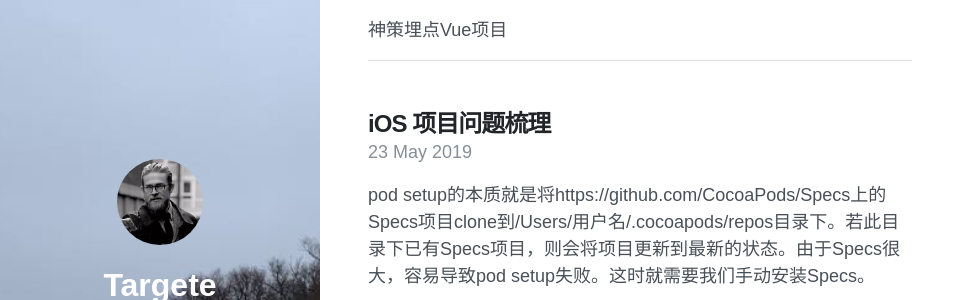
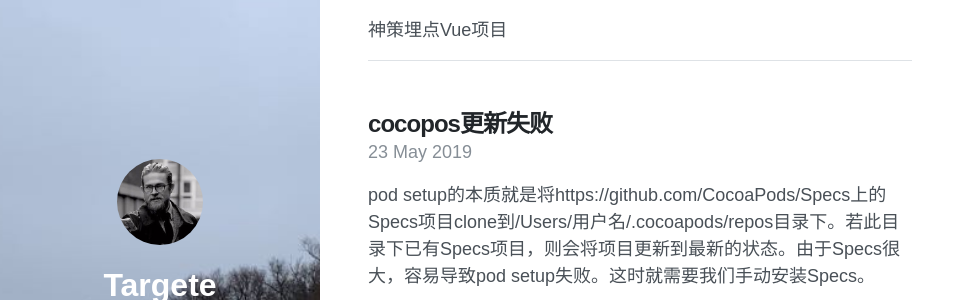
Before and after one commit to Targete/gitPage, a Jekyll site: the page built from index.html, in a window 1280 px wide and 1329 px high. Shown: the part 327-627 px from the top of the window, without its empty margins (0-975 px from the left). Built offline with Jekyll 4.4.1, drawn with Linux system fonts in a browser that asks for light colours; nearby versions of some CDN libraries; the list of posts is cut into pages by our own code.

Commit message:
cocopods title

```diff
--- a/_posts/2019-05-23-cocopods.md
+++ b/_posts/2019-05-23-cocopods.md
@@ -1,6 +1,6 @@
 ---
 layout: post
-title: iOS 项目问题梳理
+title: cocopos更新失败
 tags: iOS OC Swift
 math: true
 date: 2019-05-23 19:19 +0800
```
